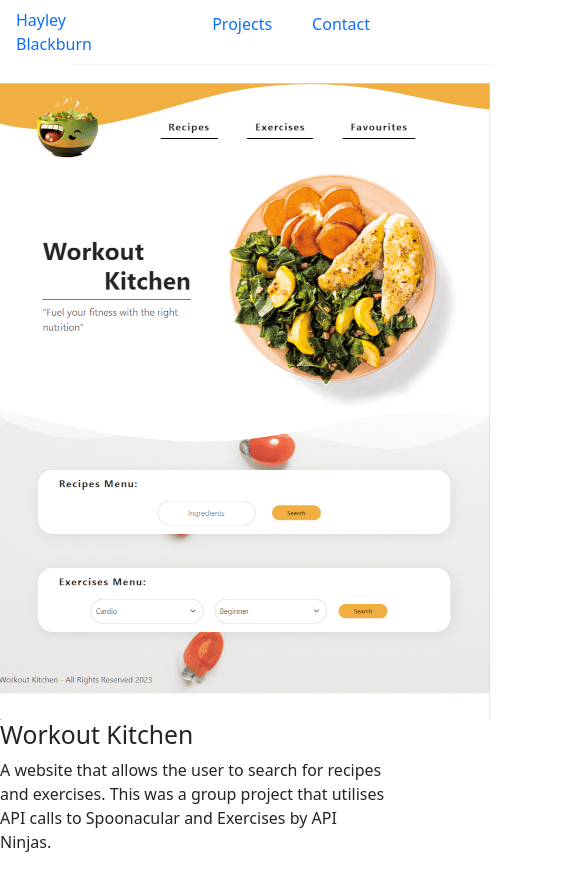
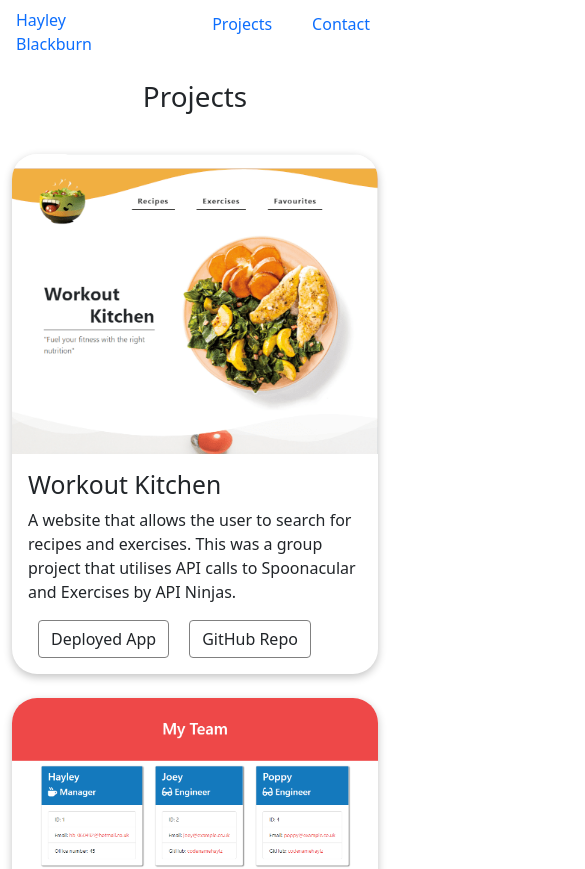
Before and after one commit to codenamehaylz/react-portfolio, a React (Create React App) app: page /projects in a window 390 px wide. Shown: the top 869 px of the page, 585 px wide, since content can reach past the window. Built offline with nearby package versions, Linux system fonts and the light colour scheme.

Commit message:
styling project gallery - projects show in responsive grid

```diff
--- a/public/style.css
+++ b/public/style.css
@@ -72,3 +72,29 @@ form > * {
     padding: 10px;
     width: 60%;
 }
+
+
+
+/* Projects */
+
+.img-container {
+    height: 300px;
+    background-size: cover;
+    background-position: top;
+    border-radius: 25px 25px 0px 0px;
+}
+
+.project-container {
+    margin-top: 25px;
+    margin-bottom: 50px;
+}
+
+.project-column {
+    border-radius: 25px;
+    box-shadow: rgba(0, 0, 0, 0.24) 0px 3px 8px;
+}
+
+.project-content button {
+    margin: 0px 10px;
+    border: 1px solid gray;
+}
--- a/src/components/Project.js
+++ b/src/components/Project.js
@@ -1,4 +1,9 @@
 import React from 'react';
+import workoutImg from "../images/Workout-Kitchen.png";
+import teamProfileImg from "../images/Team-Profile-Generator.png";
+import codeQuizImg from "../images/Code-Quiz.png";
+import passwordGenImg from "../images/Password-Generator.gif";
+import workdayImg from "../images/Work-Day-Scheduler.png";
 
 // Reusable component using json data as props to render a single instance for each project
 //TODO router props to render right project based on user selection
@@ -6,12 +11,13 @@ import React from 'react';
 
 //TODO pin the repositories on GitHub profile
 
+
 function Project(props) {
 
     // checks if there is a deployed url for the project
     const isDeployed = () => {
         if (props.deployed) {
-            return <a href={props.deployed}>Deployed App</a>;
+            return <a href={props.deployed}><button className="btn">Deployed App</button></a>;
         } else {
             return "";
         }
@@ -20,17 +26,17 @@ function Project(props) {
     const displayImage = () => {
         switch (props.title) {
             case "Workout Kitchen":
-                return <img alt={`Screenshot of ${props.title}`} src={require("../images/Workout-Kitchen.png")} />
+                return `url('${workoutImg}')`
             case "Team Profile Generator":
-                return <img alt={`Screenshot of ${props.title}`} src={require("../images/Team-Profile-Generator.png")} />
+                return `url('${teamProfileImg}')`
             case "README Generator":
-                return <img alt={`Screenshot of ${props.title}`} src="" />
+                return `url('${teamProfileImg}')`
             case "Code Quiz":
-                return <img alt={`Screenshot of ${props.title}`} src={require("../images/Code-Quiz.png")} />
+                return `url('${codeQuizImg}')`
             case "Password Generator":
-                return <img alt={`Screenshot of ${props.title}`} src={require("../images/Password-Generator.gif")} />
+                return `url('${passwordGenImg}')`
             case "Work Day Scheduler":
-                return <img alt={`Screenshot of ${props.title}`} src={require("../images/Work-Day-Scheduler.png")} />
+                return `url('${workdayImg}')`
             default:
             break;
         }
@@ -38,14 +44,15 @@ function Project(props) {
 
     return (
         <div>
-            <div className="img-container">
-                {displayImage()}
-            </div>
-            <div className="project-content">
-                <h2>{props.title}</h2>
-                <p>{props.description}</p>
-                {isDeployed()}<br />
-                <a href={props.repo}>GitHub Repo</a>
+            <div className="project-column column">
+                <div className="img-container" style={{backgroundImage: displayImage()}}>
+                </div>
+                <div className="project-content p-3">
+                    <h2>{props.title}</h2>
+                    <p>{props.description}</p>
+                    {isDeployed()}
+                    <a href={props.repo}><button className="btn">GitHub Repo</button></a>
+                </div>
             </div>
         </div>
     )
--- a/src/components/ProjectGallery.js
+++ b/src/components/ProjectGallery.js
@@ -9,6 +9,9 @@ function ProjectGallery() {
   const [project, setProject] = useState(projects)
     return (
       <div>
+        <h1 className="text-center p-3">Projects</h1>
+        <div className="project-container container">
+          <div className="row row-cols-sm-1 row-cols-lg-2 g-4">
             {/* iterates through the projects and displays the info for each one*/}
             {project.map(project => (
             <Project
@@ -21,6 +24,8 @@ function ProjectGallery() {
             />
             ))}
           </div>
+        </div>
+      </div>
     );
 }
 
```
Lines whose indentation alone changed are shown as unchanged.
